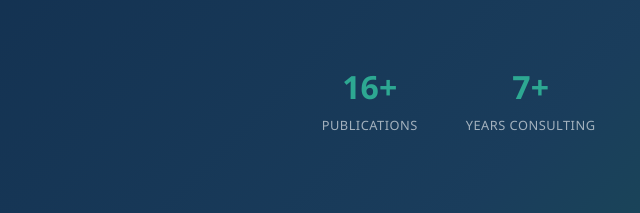
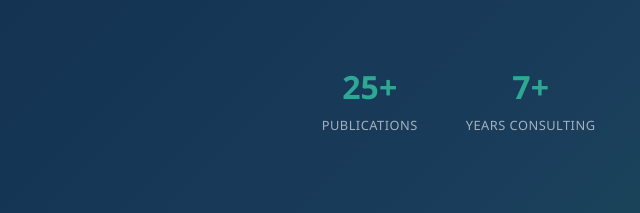
Before and after one commit to alenmainz/alenmainz.github.io, a plain HTML site: page index.html in a window 1280 px wide. Shown: the part 587-800 px from the top of the page, 10-650 px from the left. Drawn offline with Linux system fonts and the light colour scheme.

Commit message:
Update index.html
changed #s

```diff
--- a/index.html
+++ b/index.html
@@ -151,7 +151,7 @@
     <a href="#services" class="btn-outline">What I Do</a>
   </div>
   <div class="hero-stats">
-    <div class="stat"><div class="stat-num">16+</div><div class="stat-lbl">Publications</div></div>
+    <div class="stat"><div class="stat-num">25+</div><div class="stat-lbl">Publications</div></div>
     <div class="stat"><div class="stat-num">7+</div><div class="stat-lbl">Years Consulting</div></div>
     <div class="stat"><div class="stat-num">18+</div><div class="stat-lbl">Invited Talks</div></div>
     <div class="stat"><div class="stat-num">9.5/10</div><div class="stat-lbl">Trainee Satisfaction</div></div>
```
